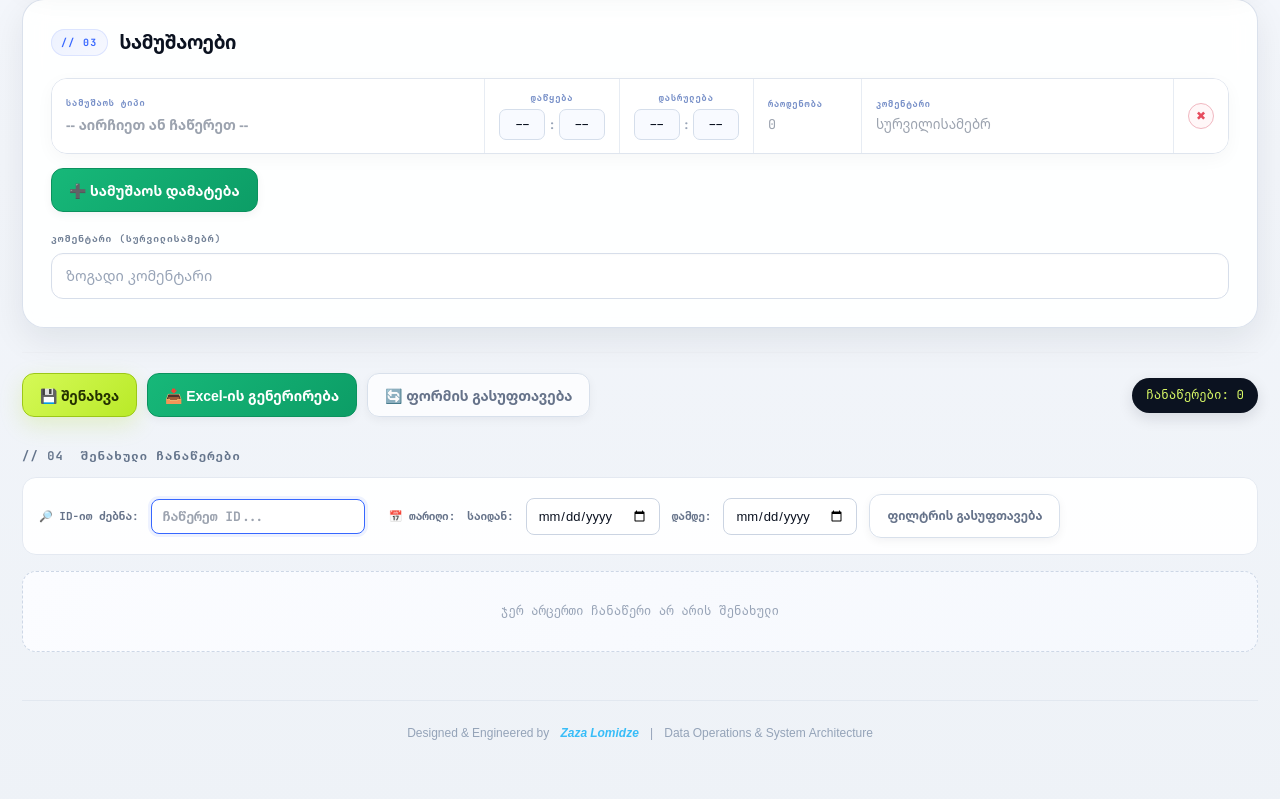
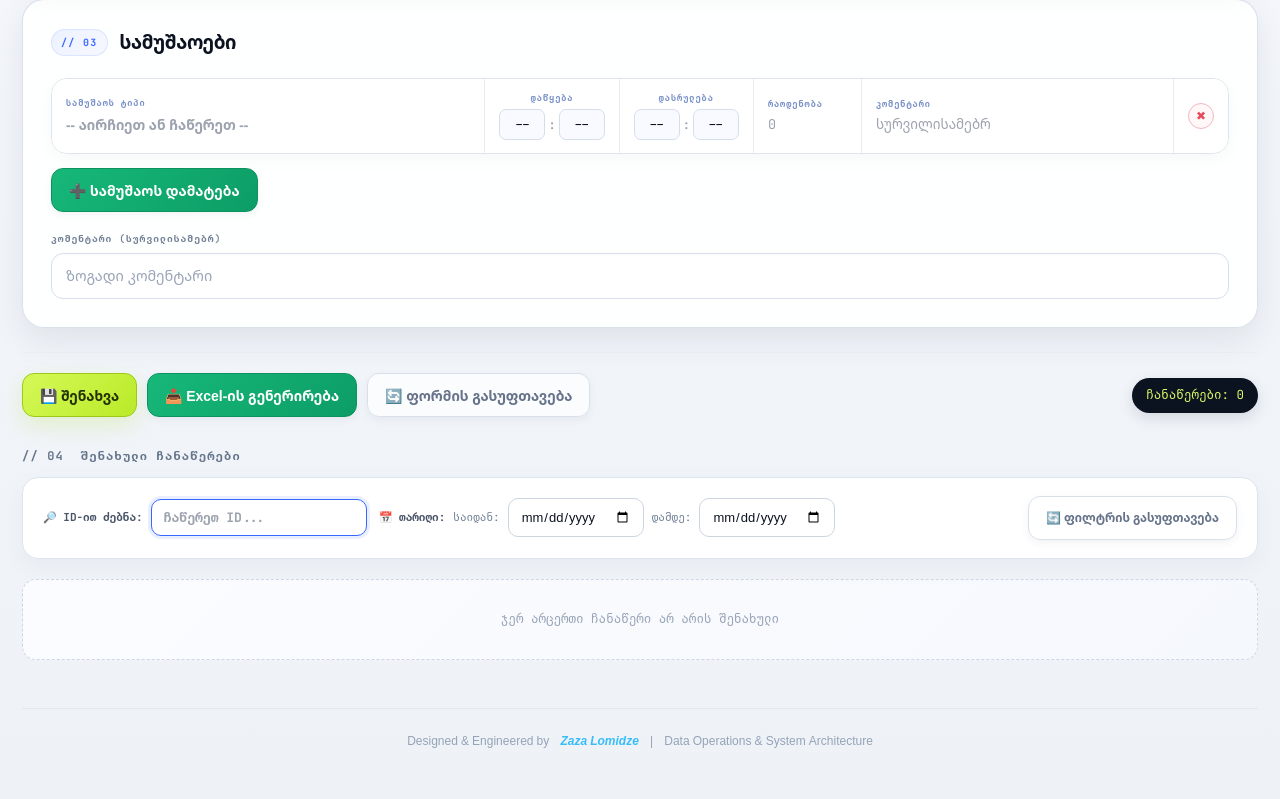
Before and after one commit to zlomidze1-lgtm/my-report-generator, a Flask app: page / in a window 1280 px wide. Shown: the part 646-1445 px from the top of the page. Run offline with Flask 3, Linux system fonts and the light colour scheme; data that the repository does not hold is empty; some libraries are stand-ins or nearby versions.

Commit message:
Update index.html

```diff
--- a/templates/index.html
+++ b/templates/index.html
@@ -223,15 +223,22 @@
 
         .filter-box {
             display: flex; gap: 12px; align-items: center; flex-wrap: wrap;
-            background: var(--surface); padding: 16px; border-radius: 14px; border: 1px solid var(--line); margin-bottom: 16px;
+            background: rgba(255, 255, 255, 0.95); padding: 18px 20px; border-radius: 16px;
+            border: 1px solid #DCE4EE; margin-bottom: 20px;
+            box-shadow: 0 8px 24px rgba(15, 23, 42, 0.04);
+            backdrop-filter: blur(10px);
         }
-        .filter-box label { font-family: var(--font-mono); font-size: 11px; font-weight: 700; color: var(--ink-soft); }
+        .filter-box label { font-family: var(--font-mono); font-size: 11px; font-weight: 700; color: #4A5568; }
         .filter-box input[type="date"], .filter-box input[type="text"] {
-            padding: 7px 11px; border: 1px solid var(--line-strong); border-radius: 8px; font-size: 13px; background: #fff;
+            padding: 8px 12px; border: 1px solid #CBD5E0; border-radius: 10px; font-size: 13px; background: #fff;
+            transition: all 0.15s ease;
+        }
+        .filter-box input[type="date"]:focus, .filter-box input[type="text"]:focus {
+            border-color: #3767FF; box-shadow: 0 0 0 3px rgba(55, 103, 255, 0.15); outline: none;
         }
         .filter-search-id {
-            border-color: var(--steel) !important;
-            box-shadow: 0 0 0 3px var(--steel-soft);
+            border-color: #3767FF !important;
+            box-shadow: 0 0 0 3px rgba(55, 103, 255, 0.1);
             font-family: var(--font-mono); font-weight: 700;
         }
 
@@ -400,6 +407,7 @@ body::before{
 .status{ margin-top:16px; border-radius:12px; padding:13px 16px; font-family:var(--font-body); box-shadow:var(--shadow-sm); }
 .status.success{ background:linear-gradient(135deg,#effcf6,#e6f9f0); color:#08734b; border:1px solid #bcebd4; }
 .status.error{ background:linear-gradient(135deg,#fff5f6,#ffedef); color:#a72d3b; border:1px solid #f5c5cc; }
+.status.warning{ background:linear-gradient(135deg,#fffdf0,#fff9db); color:#8c6b00; border:1px solid #f5e6a3; }
 
 .record-count{ border-radius:999px; background:#0b1220; color:#d8f866; padding:8px 14px; box-shadow:0 5px 15px rgba(11,18,32,.12); }
 table.records-table{ border:1px solid #dfe5ee; border-radius:16px; overflow:hidden; box-shadow:var(--shadow-sm); }
@@ -602,22 +610,26 @@ h2.section-title{ color:#64748b; letter-spacing:1.2px; }
 
     <h2 class="section-title">// 04 &nbsp;შენახული ჩანაწერები</h2>
 
-    <!-- 1 წლის ვადაგადაცილების გაფრთხილების ბლოკი -->
     <div id="cleanupAlert" class="status warning" style="display:none; margin-bottom: 16px;">
         ⚠️ <strong>ყურადღება!</strong> ბაზაში მოიძებნა 1 წელზე (365 დღეზე) ძველი ჩანაწერები. სისტემის ოპტიმიზაციისთვის გთხოვთ გადაამოწმოთ და წაშალოთ ვადაგასული მონაცემები.
     </div>
 
-    <!-- ფილტრები და ID-ით ძებნა -->
+    <!-- განახლებული Glassmorphism ფილტრების ბლოკი -->
     <div class="filter-box">
+        <div style="display: flex; align-items: center; gap: 8px;">
             <label>🔎 ID-ით ძებნა:</label>
             <input type="text" id="filterSearchId" class="filter-search-id" placeholder="ჩაწერეთ ID..." oninput="renderRecordsTable()">
+        </div>
 
-        <label style="margin-left: 12px;">📅 თარიღი:</label>
-        <label>საიდან:</label>
+        <div style="display: flex; align-items: center; gap: 8px;">
+            <label>📅 თარიღი:</label>
+            <label style="font-weight: normal; color: #718096;">საიდან:</label>
             <input type="date" id="filterStartDate" onchange="renderRecordsTable()">
-        <label>დამდე:</label>
+            <label style="font-weight: normal; color: #718096;">დამდე:</label>
             <input type="date" id="filterEndDate" onchange="renderRecordsTable()">
-        <button type="button" class="btn btn-ghost btn-small" onclick="resetFilter()">ფილტრის გასუფთავება</button>
+        </div>
+
+        <button type="button" class="btn btn-ghost btn-small" style="margin-left: auto;" onclick="resetFilter()">🔄 ფილტრის გასუფთავება</button>
     </div>
 
     <div id="recordsListWrap">
@@ -1011,7 +1023,6 @@ h2.section-title{ color:#64748b; letter-spacing:1.2px; }
         if (el) el.remove();
     }
 
-    // ---------- შენახვა (სერვერული ბაზა + დუბლიკატი ID გაფრთხილება) ----------
     function saveRecord() {
         clearInvalidMarks();
         const id = document.getElementById('idInput').value.trim();
@@ -1070,37 +1081,28 @@ h2.section-title{ color:#64748b; letter-spacing:1.2px; }
 
         const isDuplicateId = savedRecords.some(r => strEquals(r.id, id) && (!editingRecordId || !strEquals(r.id, editingRecordId)));
 
-        if (editingRecordId !== null) {
-            fetch(`/api/records/update/${encodeURIComponent(editingRecordId)}`, {
-                method: 'PUT',
-                headers: { 'Content-Type': 'application/json' },
-                body: JSON.stringify(record)
-            })
-            .then(res => res.json())
-            .then(() => {
-                showStatus(`✅ ჩანაწერი ID ${id} განახლდა.`, 'success');
-                editingRecordId = null;
-                document.getElementById('saveBtn').textContent = '💾 შენახვა';
-                fetchServerRecords();
-                clearForm(true);
-            });
-        } else {
         fetch('/api/records/save', {
             method: 'POST',
             headers: { 'Content-Type': 'application/json' },
             body: JSON.stringify(record)
         })
         .then(res => res.json())
-            .then(() => {
+        .then(data => {
+            if (data.success) {
                 if (isDuplicateId) {
-                    showStatus(`⚠️ ყურადღება: ID "${id}" უკვე არსებობს ბაზაში, თუმცა ჩანაწერი მაინც შეინახა.`, 'warning');
+                    showStatus(`⚠️ ყურადღება: ID "${id}" უკვე არსებობდა ბაზაში, თუმცა ჩანაწერი მაინც შეინახა.`, 'warning');
                 } else {
-                    showStatus(`✅ ჩანაწერი ID ${id} წარმატებით შეინახა სერვერზე!`, 'success');
+                    showStatus(`✅ ჩანაწერი ID ${id} წარმატებით შეინახა ბაზაში!`, 'success');
                 }
+                editingRecordId = null;
+                document.getElementById('saveBtn').textContent = '💾 შენახვა';
                 fetchServerRecords();
                 clearForm(true);
-            });
+            } else {
+                showStatus(`❌ შეცდომა: ${data.error}`, 'error');
             }
+        })
+        .catch(err => showStatus(`❌ სერვერთან კავშირის შეცდომა: ${err}`, 'error'));
     }
 
     function editRecord(recordId) {
@@ -1177,7 +1179,6 @@ h2.section-title{ color:#64748b; letter-spacing:1.2px; }
         return String(a ?? '').trim() === String(b ?? '').trim();
     }
 
-    // ---------- ფილტრაცია და ID-ით ძებნა ----------
     function getFilteredRecords() {
         const searchId = document.getElementById('filterSearchId').value.trim().toLocaleLowerCase();
         const start = document.getElementById('filterStartDate').value;
```
Lines whose indentation alone changed are shown as unchanged.
